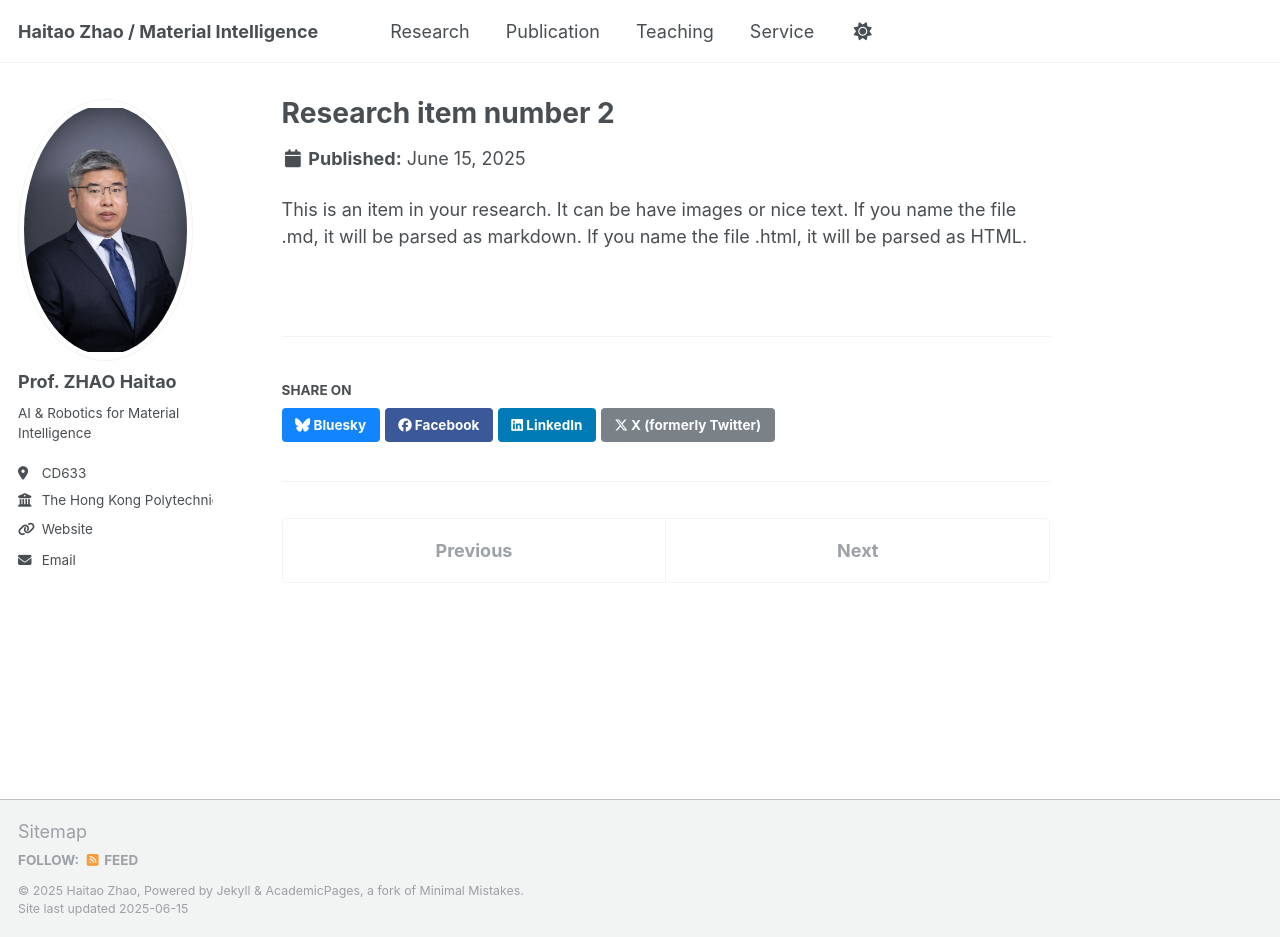
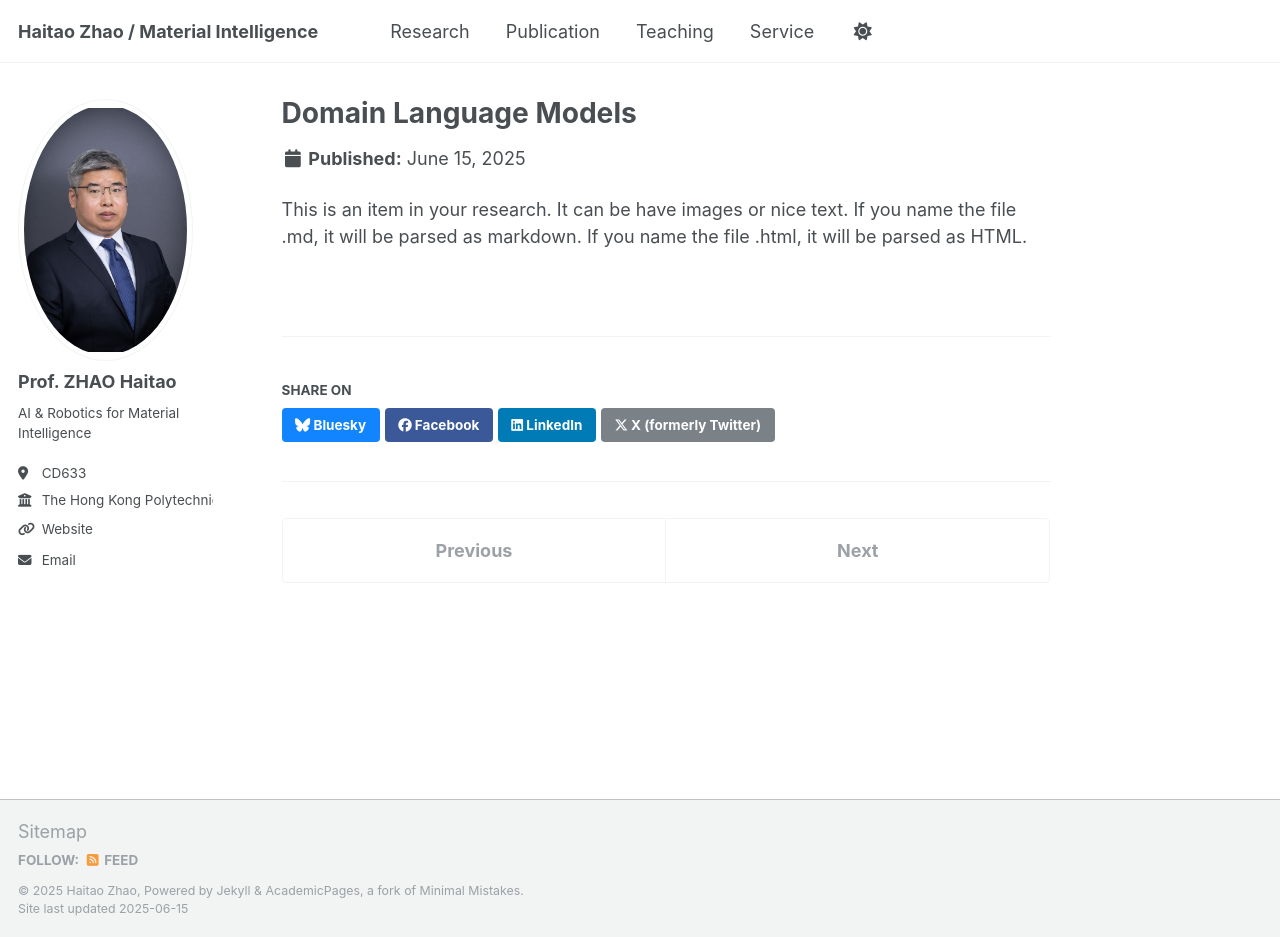
Before and after one commit to HaitaoZhao-PolyU/HaitaoZhao-PolyU.github.io, a Jekyll site: the page built from _research/research-2.md, in a window 1280 px wide and 937 px high. Built offline with Jekyll 4.4.1, drawn with Linux system fonts in a browser that asks for light colours.

Commit message:
Update research-2.md

```diff
--- a/_research/research-2.md
+++ b/_research/research-2.md
@@ -1,6 +1,6 @@
 ---
-title: "Research item number 2"
-excerpt: "Short description of research item number 1"
+title: "Domain Language Models"
+excerpt: "Domain Language Models for Material Intelligence<br/><img src='/images/Domain Language Models.jpg'>"
 collection: research
 ---
 This is an item in your research. It can be have images or nice text. If you name the file .md, it will be parsed as markdown. If you name the file .html, it will be parsed as HTML.
```
